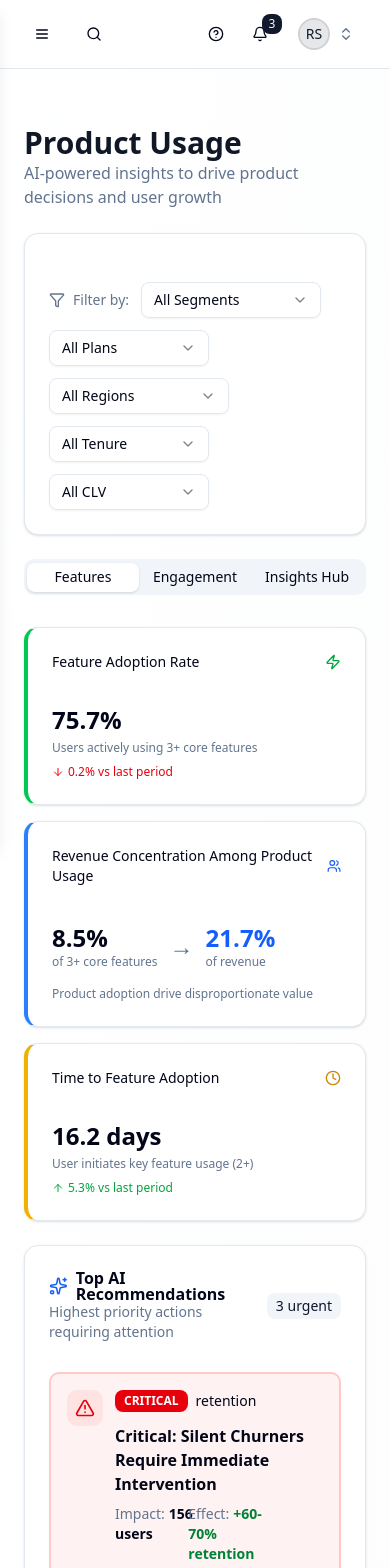
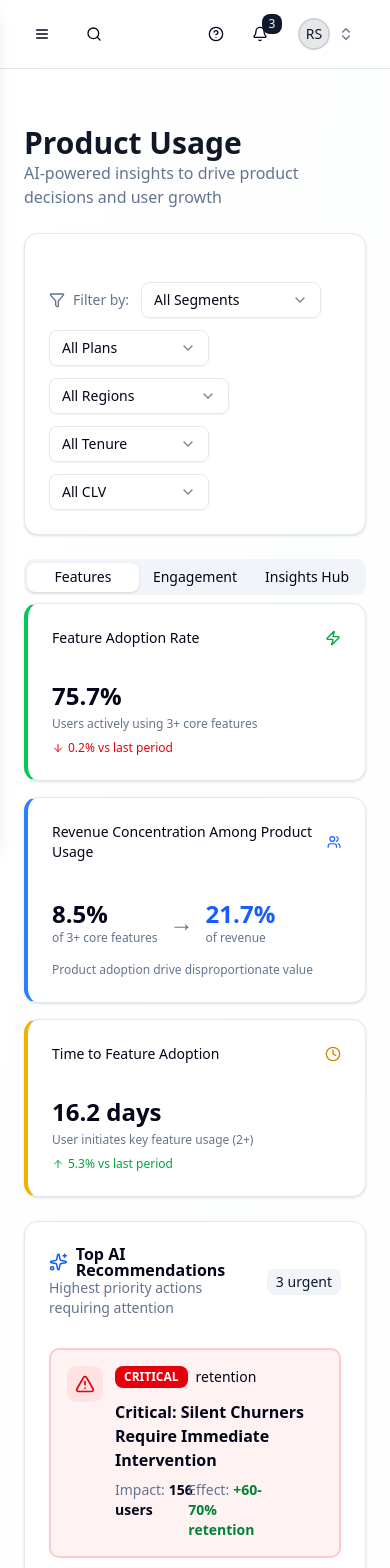
Before and after one commit to rebeccaforever1/plan-alytics-ui, a Next.js app: page /dashboard/usage in a window 390 px wide. Shown: the top 1568 px of the page. Built offline with nearby package versions, Linux system fonts and the light colour scheme.

Commit message:
removed wrapper so product displays correctly on mobile  == <div className=mt-6>

```diff
--- a/src/app/dashboard/usage/page.tsx
+++ b/src/app/dashboard/usage/page.tsx
@@ -1960,7 +1960,7 @@ export default function ProductUsageDashboard() {
           <TabsTrigger value="insights">Insights Hub</TabsTrigger>
         </TabsList>
 
-        <div className="mt-6">
+
           <TabsContent value="features" className="space-y-6">
               <ProductHealthKPIs data={usageData} segments={userSegments} />
               <LatestInsightsPreview recommendations={aiRecommendations} />
@@ -1977,8 +1977,7 @@ export default function ProductUsageDashboard() {
 
           <TabsContent value="insights" className="space-y-6">
             <AIRecommendationsGrid recommendations={aiRecommendations} />
-          </TabsContent>
-        </div>
+</TabsContent>
       </Tabs>
     </div>
   )
```
